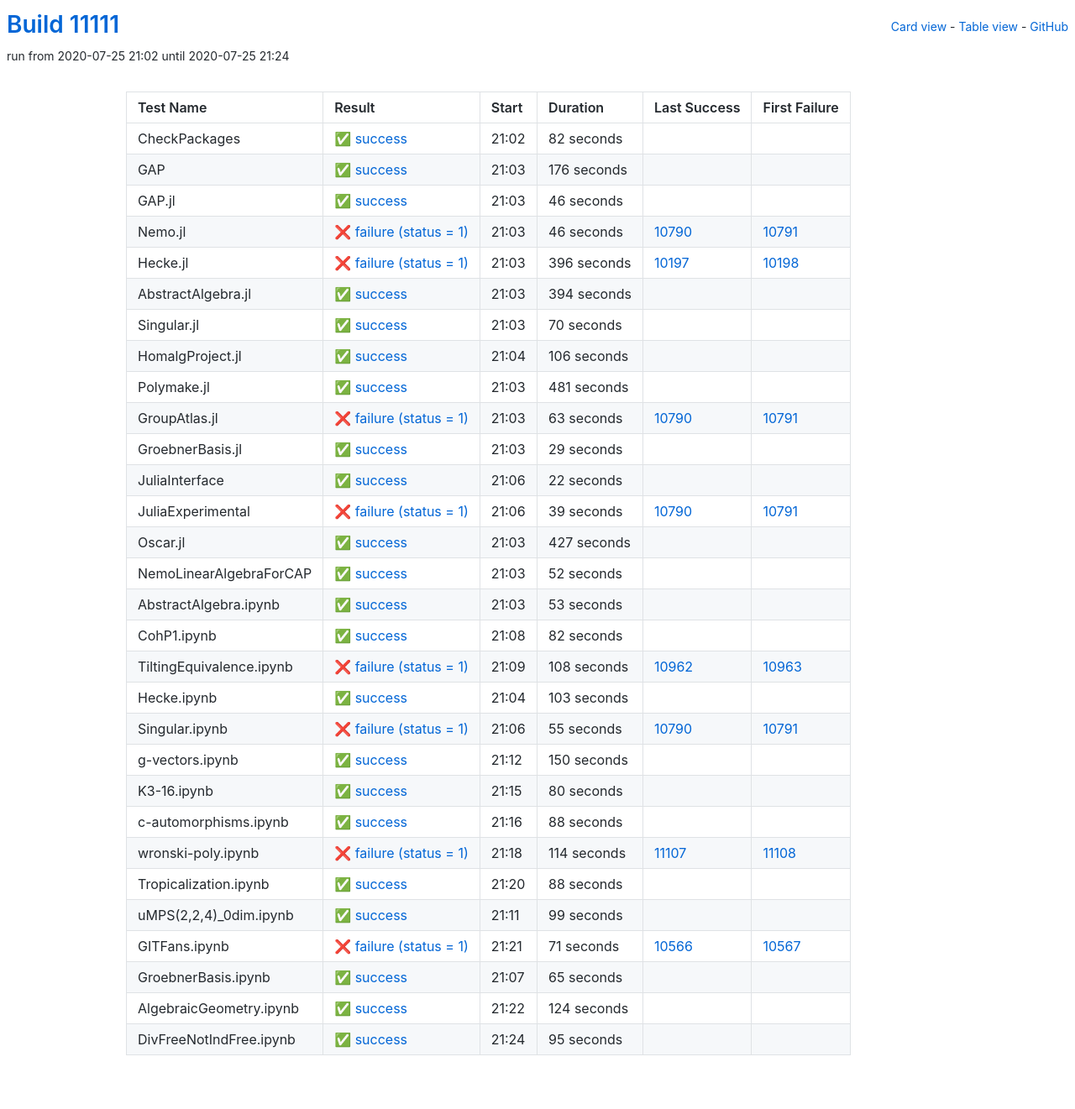
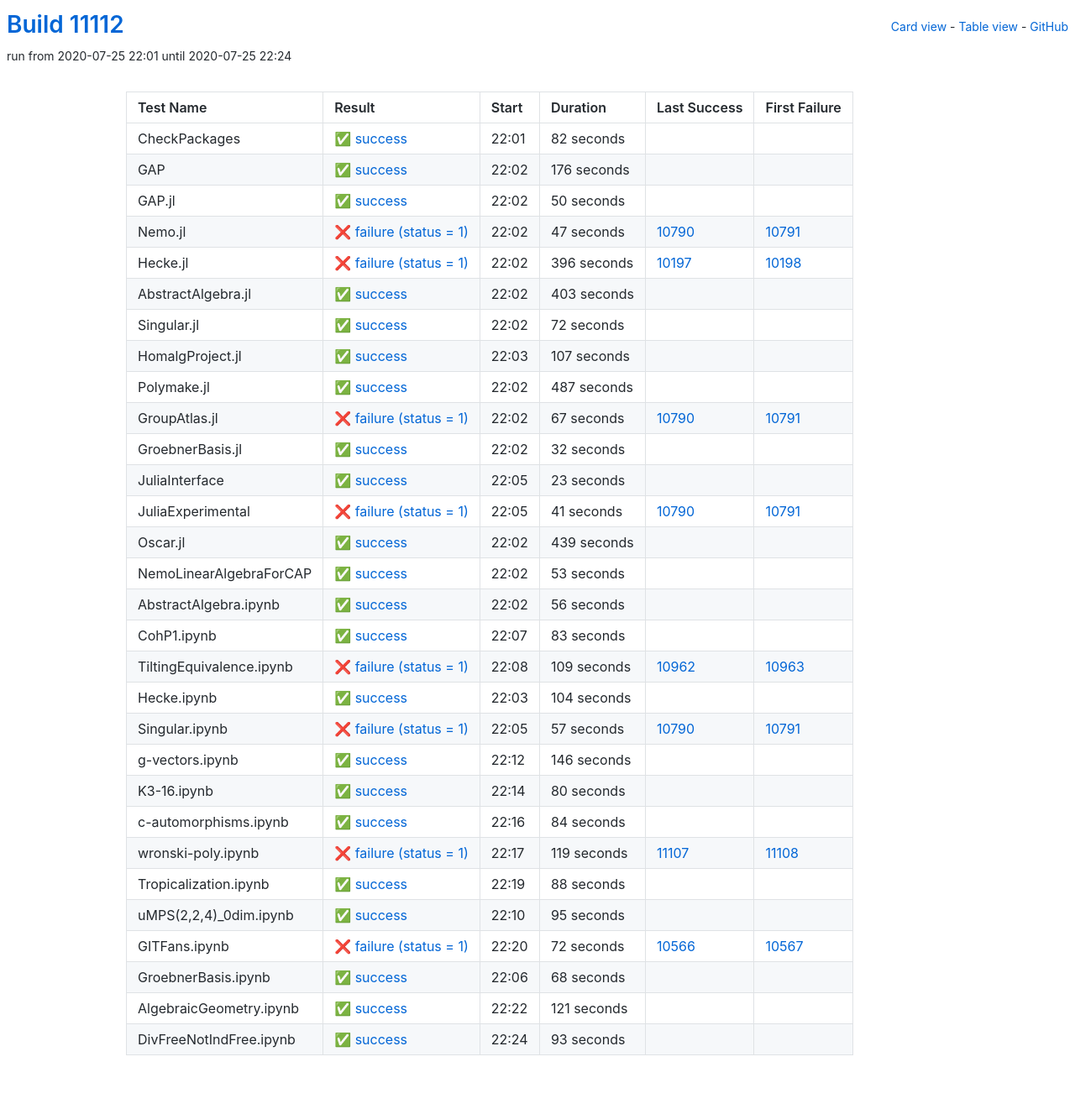
Before and after one commit to oscar-system/oscar-ci-status, a Jekyll site: the page built from table.html, in a window 1280 px wide. Shown: the whole page at 84% size. Built offline with Jekyll 4.4.1, drawn with Linux system fonts in a browser that asks for light colours.

Commit message:
Build #11112

```diff
--- a/_data/ci.yml
+++ b/_data/ci.yml
@@ -1,6 +1,6 @@
 ---
-build: 11111
-build_url: https://oscarci.mathematik.uni-kl.de/job/oscar/11111/
+build: 11112
+build_url: https://oscarci.mathematik.uni-kl.de/job/oscar/11112/
 job: oscar
 organization: oscar-system
 repo: oscar-ci-status
@@ -8,8 +8,8 @@
 tests:
 - name: CheckPackages
   id: checkpackages
-  log: https://oscarci.mathematik.uni-kl.de/job/oscar/11111/artifact/logs/build-11111/CheckPackages.log
-  start: 2020-07-25 21:02
+  log: https://oscarci.mathematik.uni-kl.de/job/oscar/11112/artifact/logs/build-11112/CheckPackages.log
+  start: 2020-07-25 22:01
   success: true
   exitcode: 0
   status: success
@@ -20,8 +20,8 @@
   first_failure_url:
 - name: GAP
   id: gap
-  log: https://oscarci.mathematik.uni-kl.de/job/oscar/11111/artifact/logs/build-11111/GAP.log
-  start: 2020-07-25 21:03
+  log: https://oscarci.mathematik.uni-kl.de/job/oscar/11112/artifact/logs/build-11112/GAP.log
+  start: 2020-07-25 22:02
   success: true
   exitcode: 0
   status: success
@@ -32,32 +32,32 @@
   first_failure_url:
 - name: GAP.jl
   id: gap-jl
-  log: https://oscarci.mathematik.uni-kl.de/job/oscar/11111/artifact/logs/build-11111/GAP.jl.log
-  start: 2020-07-25 21:03
+  log: https://oscarci.mathematik.uni-kl.de/job/oscar/11112/artifact/logs/build-11112/GAP.jl.log
+  start: 2020-07-25 22:02
   success: true
   exitcode: 0
   status: success
-  duration: 46
+  duration: 50
   last_success: false
   last_success_url:
   first_failure: false
   first_failure_url:
 - name: Nemo.jl
   id: nemo-jl
-  log: https://oscarci.mathematik.uni-kl.de/job/oscar/11111/artifact/logs/build-11111/Nemo.jl.log
-  start: 2020-07-25 21:03
+  log: https://oscarci.mathematik.uni-kl.de/job/oscar/11112/artifact/logs/build-11112/Nemo.jl.log
+  start: 2020-07-25 22:02
   success: false
   exitcode: 1
   status: failure
-  duration: 46
+  duration: 47
   last_success: 10790
   last_success_url: https://oscarci.mathematik.uni-kl.de/job/oscar/10790/
   first_failure: 10791
   first_failure_url: https://oscarci.mathematik.uni-kl.de/job/oscar/10791/
 - name: Hecke.jl
   id: hecke-jl
-  log: https://oscarci.mathematik.uni-kl.de/job/oscar/11111/artifact/logs/build-11111/Hecke.jl.log
-  start: 2020-07-25 21:03
+  log: https://oscarci.mathematik.uni-kl.de/job/oscar/11112/artifact/logs/build-11112/Hecke.jl.log
+  start: 2020-07-25 22:02
   success: false
   exitcode: 1
   status: failure
@@ -68,128 +68,116 @@
   first_failure_url: https://oscarci.mathematik.uni-kl.de/job/oscar/10198/
 - name: AbstractAlgebra.jl
   id: abstractalgebra-jl
-  log: https://oscarci.mathematik.uni-kl.de/job/oscar/11111/artifact/logs/build-11111/AbstractAlgebra.jl.log
-  start: 2020-07-25 21:03
+  log: https://oscarci.mathematik.uni-kl.de/job/oscar/11112/artifact/logs/build-11112/AbstractAlgebra.jl.log
+  start: 2020-07-25 22:02
   success: true
   exitcode: 0
   status: success
-  duration: 394
+  duration: 403
   last_success: false
   last_success_url:
   first_failure: false
   first_failure_url:
 - name: Singular.jl
   id: singular-jl
-  log: https://oscarci.mathematik.uni-kl.de/job/oscar/11111/artifact/logs/build-11111/Singular.jl.log
-  start: 2020-07-25 21:03
+  log: https://oscarci.mathematik.uni-kl.de/job/oscar/11112/artifact/logs/build-11112/Singular.jl.log
+  start: 2020-07-25 22:02
   success: true
   exitcode: 0
   status: success
-  duration: 70
+  duration: 72
   last_success: false
   last_success_url:
   first_failure: false
   first_failure_url:
 - name: HomalgProject.jl
   id: homalgproject-jl
-  log: https://oscarci.mathematik.uni-kl.de/job/oscar/11111/artifact/logs/build-11111/HomalgProject.jl.log
-  start: 2020-07-25 21:04
+  log: https://oscarci.mathematik.uni-kl.de/job/oscar/11112/artifact/logs/build-11112/HomalgProject.jl.log
+  start: 2020-07-25 22:03
   success: true
   exitcode: 0
   status: success
-  duration: 106
+  duration: 107
   last_success: false
   last_success_url:
   first_failure: false
   first_failure_url:
 - name: Polymake.jl
   id: polymake-jl
-  log: https://oscarci.mathematik.uni-kl.de/job/oscar/11111/artifact/logs/build-11111/Polymake.jl.log
-  start: 2020-07-25 21:03
+  log: https://oscarci.mathematik.uni-kl.de/job/oscar/11112/artifact/logs/build-11112/Polymake.jl.log
+  start: 2020-07-25 22:02
   success: true
   exitcode: 0
   status: success
-  duration: 481
+  duration: 487
   last_success: false
   last_success_url:
   first_failure: false
   first_failure_url:
 - name: GroupAtlas.jl
   id: groupatlas-jl
-  log: https://oscarci.mathematik.uni-kl.de/job/oscar/11111/artifact/logs/build-11111/GroupAtlas.jl.log
-  start: 2020-07-25 21:03
+  log: https://oscarci.mathematik.uni-kl.de/job/oscar/11112/artifact/logs/build-11112/GroupAtlas.jl.log
+  start: 2020-07-25 22:02
   success: false
   exitcode: 1
   status: failure
-  duration: 63
+  duration: 67
   last_success: 10790
   last_success_url: https://oscarci.mathematik.uni-kl.de/job/oscar/10790/
   first_failure: 10791
   first_failure_url: https://oscarci.mathematik.uni-kl.de/job/oscar/10791/
 - name: GroebnerBasis.jl
   id: groebnerbasis-jl
-  log: https://oscarci.mathematik.uni-kl.de/job/oscar/11111/artifact/logs/build-11111/GroebnerBasis.jl.log
-  start: 2020-07-25 21:03
+  log: https://oscarci.mathematik.uni-kl.de/job/oscar/11112/artifact/logs/build-11112/GroebnerBasis.jl.log
+  start: 2020-07-25 22:02
   success: true
   exitcode: 0
   status: success
-  duration: 29
+  duration: 32
   last_success: false
   last_success_url:
   first_failure: false
   first_failure_url:
 - name: JuliaInterface
   id: juliainterface
-  log: https://oscarci.mathematik.uni-kl.de/job/oscar/11111/artifact/logs/build-11111/JuliaInterface.log
-  start: 2020-07-25 21:06
+  log: https://oscarci.mathematik.uni-kl.de/job/oscar/11112/artifact/logs/build-11112/JuliaInterface.log
+  start: 2020-07-25 22:05
   success: true
   exitcode: 0
   status: success
-  duration: 22
+  duration: 23
   last_success: false
   last_success_url:
   first_failure: false
   first_failure_url:
 - name: JuliaExperimental
   id: juliaexperimental
-  log: https://oscarci.mathematik.uni-kl.de/job/oscar/11111/artifact/logs/build-11111/JuliaExperimental.log
-  start: 2020-07-25 21:06
+  log: https://oscarci.mathematik.uni-kl.de/job/oscar/11112/artifact/logs/build-11112/JuliaExperimental.log
+  start: 2020-07-25 22:05
   success: false
   exitcode: 1
   status: failure
-  duration: 39
+  duration: 41
   last_success: 10790
   last_success_url: https://oscarci.mathematik.uni-kl.de/job/oscar/10790/
   first_failure: 10791
   first_failure_url: https://oscarci.mathematik.uni-kl.de/job/oscar/10791/
 - name: Oscar.jl
   id: oscar-jl
-  log: https://oscarci.mathematik.uni-kl.de/job/oscar/11111/artifact/logs/build-11111/Oscar.jl.log
-  start: 2020-07-25 21:03
+  log: https://oscarci.mathematik.uni-kl.de/job/oscar/11112/artifact/logs/build-11112/Oscar.jl.log
+  start: 2020-07-25 22:02
   success: true
   exitcode: 0
   status: success
-  duration: 427
+  duration: 439
   last_success: false
   last_success_url:
   first_failure: false
   first_failure_url:
 - name: NemoLinearAlgebraForCAP
   id: nemolinearalgebraforcap
-  log: https://oscarci.mathematik.uni-kl.de/job/oscar/11111/artifact/logs/build-11111/NemoLinearAlgebraForCAP.log
-  start: 2020-07-25 21:03
-  success: true
-  exitcode: 0
-  status: success
-  duration: 52
-  last_success: false
-  last_success_url:
-  first_failure: false
-  first_failure_url:
-- name: AbstractAlgebra.ipynb
-  id: abstractalgebra-ipynb
-  log: https://oscarci.mathematik.uni-kl.de/job/oscar/11111/artifact/logs/build-11111/AbstractAlgebra.ipynb.log
-  start: 2020-07-25 21:03
+  log: https://oscarci.mathematik.uni-kl.de/job/oscar/11112/artifact/logs/build-11112/NemoLinearAlgebraForCAP.log
+  start: 2020-07-25 22:02
   success: true
   exitcode: 0
   status: success
@@ -198,70 +186,82 @@
   last_success_url:
   first_failure: false
   first_failure_url:
-- name: CohP1.ipynb
-  id: cohp1-ipynb
-  log: https://oscarci.mathematik.uni-kl.de/job/oscar/11111/artifact/logs/build-11111/CohP1.ipynb.log
-  start: 2020-07-25 21:08
+- name: AbstractAlgebra.ipynb
+  id: abstractalgebra-ipynb
+  log: https://oscarci.mathematik.uni-kl.de/job/oscar/11112/artifact/logs/build-11112/AbstractAlgebra.ipynb.log
+  start: 2020-07-25 22:02
   success: true
   exitcode: 0
   status: success
-  duration: 82
+  duration: 56
+  last_success: false
+  last_success_url:
+  first_failure: false
+  first_failure_url:
+- name: CohP1.ipynb
+  id: cohp1-ipynb
+  log: https://oscarci.mathematik.uni-kl.de/job/oscar/11112/artifact/logs/build-11112/CohP1.ipynb.log
+  start: 2020-07-25 22:07
+  success: true
+  exitcode: 0
+  status: success
+  duration: 83
   last_success: false
   last_success_url:
   first_failure: false
   first_failure_url:
 - name: TiltingEquivalence.ipynb
   id: tiltingequivalence-ipynb
-  log: https://oscarci.mathematik.uni-kl.de/job/oscar/11111/artifact/logs/build-11111/TiltingEquivalence.ipynb.log
-  start: 2020-07-25 21:09
+  log: https://oscarci.mathematik.uni-kl.de/job/oscar/11112/artifact/logs/build-11112/TiltingEquivalence.ipynb.log
+  start: 2020-07-25 22:08
   success: false
   exitcode: 1
   status: failure
-  duration: 108
+  duration: 109
   last_success: 10962
   last_success_url: https://oscarci.mathematik.uni-kl.de/job/oscar/10962/
   first_failure: 10963
   first_failure_url: https://oscarci.mathematik.uni-kl.de/job/oscar/10963/
 - name: Hecke.ipynb
   id: hecke-ipynb
-  log: https://oscarci.mathematik.uni-kl.de/job/oscar/11111/artifact/logs/build-11111/Hecke.ipynb.log
-  start: 2020-07-25 21:04
+  log: https://oscarci.mathematik.uni-kl.de/job/oscar/11112/artifact/logs/build-11112/Hecke.ipynb.log
+  start: 2020-07-25 22:03
   success: true
   exitcode: 0
   status: success
-  duration: 103
+  duration: 104
   last_success: false
   last_success_url:
   first_failure: false
   first_failure_url:
 - name: Singular.ipynb
   id: singular-ipynb
-  log: https://oscarci.mathematik.uni-kl.de/job/oscar/11111/artifact/logs/build-11111/Singular.ipynb.log
-  start: 2020-07-25 21:06
+  log: https://oscarci.mathematik.uni-kl.de/job/oscar/11112/artifact/logs/build-11112/Singular.ipynb.log
+  start: 2020-07-25 22:05
   success: false
   exitcode: 1
   status: failure
-  duration: 55
+  duration: 57
   last_success: 10790
   last_success_url: https://oscarci.mathematik.uni-kl.de/job/oscar/10790/
   first_failure: 10791
   first_failure_url: https://oscarci.mathematik.uni-kl.de/job/oscar/10791/
 - name: g-vectors.ipynb
   id: g-vectors-ipynb
-  log: https://oscarci.mathematik.uni-kl.de/job/oscar/11111/artifact/logs/build-11111/g-vectors.ipynb.log
-  start: 2020-07-25 21:12
+  log: https://oscarci.mathematik.uni-kl.de/job/oscar/11112/artifact/logs/build-11112/g-vectors.ipynb.log
+  start: 2020-07-25 22:12
   success: true
   exitcode: 0
   status: success
-  duration: 150
+  duration: 146
   last_success: false
   last_success_url:
   first_failure: false
   first_failure_url:
 - name: K3-16.ipynb
   id: k3-16-ipynb
-  log: https://oscarci.mathematik.uni-kl.de/job/oscar/11111/artifact/logs/build-11111/K3-16.ipynb.log
-  start: 2020-07-25 21:15
+  log: https://oscarci.mathematik.uni-kl.de/job/oscar/11112/artifact/logs/build-11112/K3-16.ipynb.log
+  start: 2020-07-25 22:14
   success: true
   exitcode: 0
   status: success
@@ -272,32 +272,32 @@
   first_failure_url:
 - name: c-automorphisms.ipynb
   id: c-automorphisms-ipynb
-  log: https://oscarci.mathematik.uni-kl.de/job/oscar/11111/artifact/logs/build-11111/c-automorphisms.ipynb.log
-  start: 2020-07-25 21:16
+  log: https://oscarci.mathematik.uni-kl.de/job/oscar/11112/artifact/logs/build-11112/c-automorphisms.ipynb.log
+  start: 2020-07-25 22:16
   success: true
   exitcode: 0
   status: success
-  duration: 88
+  duration: 84
   last_success: false
   last_success_url:
   first_failure: false
   first_failure_url:
 - name: wronski-poly.ipynb
   id: wronski-poly-ipynb
-  log: https://oscarci.mathematik.uni-kl.de/job/oscar/11111/artifact/logs/build-11111/wronski-poly.ipynb.log
-  start: 2020-07-25 21:18
+  log: https://oscarci.mathematik.uni-kl.de/job/oscar/11112/artifact/logs/build-11112/wronski-poly.ipynb.log
+  start: 2020-07-25 22:17
   success: false
   exitcode: 1
   status: failure
-  duration: 114
+  duration: 119
   last_success: 11107
   last_success_url: https://oscarci.mathematik.uni-kl.de/job/oscar/11107/
   first_failure: 11108
   first_failure_url: https://oscarci.mathematik.uni-kl.de/job/oscar/11108/
 - name: Tropicalization.ipynb
   id: tropicalization-ipynb
-  log: https://oscarci.mathematik.uni-kl.de/job/oscar/11111/artifact/logs/build-11111/Tropicalization.ipynb.log
-  start: 2020-07-25 21:20
+  log: https://oscarci.mathematik.uni-kl.de/job/oscar/11112/artifact/logs/build-11112/Tropicalization.ipynb.log
+  start: 2020-07-25 22:19
   success: true
   exitcode: 0
   status: success
@@ -308,56 +308,8 @@
   first_failure_url:
 - name: uMPS(2,2,4)_0dim.ipynb
   id: umps-2-2-4-0dim-ipynb
-  log: https://oscarci.mathematik.uni-kl.de/job/oscar/11111/artifact/logs/build-11111/uMPS-2-2-4-_0dim.ipynb.log
-  start: 2020-07-25 21:11
-  success: true
-  exitcode: 0
-  status: success
-  duration: 99
-  last_success: false
-  last_success_url:
-  first_failure: false
-  first_failure_url:
-- name: GITFans.ipynb
-  id: gitfans-ipynb
-  log: https://oscarci.mathematik.uni-kl.de/job/oscar/11111/artifact/logs/build-11111/GITFans.ipynb.log
-  start: 2020-07-25 21:21
-  success: false
-  exitcode: 1
-  status: failure
-  duration: 71
-  last_success: 10566
-  last_success_url: https://oscarci.mathematik.uni-kl.de/job/oscar/10566/
-  first_failure: 10567
-  first_failure_url: https://oscarci.mathematik.uni-kl.de/job/oscar/10567/
-- name: GroebnerBasis.ipynb
-  id: groebnerbasis-ipynb
-  log: https://oscarci.mathematik.uni-kl.de/job/oscar/11111/artifact/logs/build-11111/GroebnerBasis.ipynb.log
-  start: 2020-07-25 21:07
-  success: true
-  exitcode: 0
-  status: success
-  duration: 65
-  last_success: false
-  last_success_url:
-  first_failure: false
-  first_failure_url:
-- name: AlgebraicGeometry.ipynb
-  id: algebraicgeometry-ipynb
-  log: https://oscarci.mathematik.uni-kl.de/job/oscar/11111/artifact/logs/build-11111/AlgebraicGeometry.ipynb.log
-  start: 2020-07-25 21:22
-  success: true
-  exitcode: 0
-  status: success
-  duration: 124
-  last_success: false
-  last_success_url:
-  first_failure: false
-  first_failure_url:
-- name: DivFreeNotIndFree.ipynb
-  id: divfreenotindfree-ipynb
-  log: https://oscarci.mathematik.uni-kl.de/job/oscar/11111/artifact/logs/build-11111/DivFreeNotIndFree.ipynb.log
-  start: 2020-07-25 21:24
+  log: https://oscarci.mathematik.uni-kl.de/job/oscar/11112/artifact/logs/build-11112/uMPS-2-2-4-_0dim.ipynb.log
+  start: 2020-07-25 22:10
   success: true
   exitcode: 0
   status: success
@@ -366,3 +318,51 @@
   last_success_url:
   first_failure: false
   first_failure_url:
+- name: GITFans.ipynb
+  id: gitfans-ipynb
+  log: https://oscarci.mathematik.uni-kl.de/job/oscar/11112/artifact/logs/build-11112/GITFans.ipynb.log
+  start: 2020-07-25 22:20
+  success: false
+  exitcode: 1
+  status: failure
+  duration: 72
+  last_success: 10566
+  last_success_url: https://oscarci.mathematik.uni-kl.de/job/oscar/10566/
+  first_failure: 10567
+  first_failure_url: https://oscarci.mathematik.uni-kl.de/job/oscar/10567/
+- name: GroebnerBasis.ipynb
+  id: groebnerbasis-ipynb
+  log: https://oscarci.mathematik.uni-kl.de/job/oscar/11112/artifact/logs/build-11112/GroebnerBasis.ipynb.log
+  start: 2020-07-25 22:06
+  success: true
+  exitcode: 0
+  status: success
+  duration: 68
+  last_success: false
+  last_success_url:
+  first_failure: false
+  first_failure_url:
+- name: AlgebraicGeometry.ipynb
+  id: algebraicgeometry-ipynb
+  log: https://oscarci.mathematik.uni-kl.de/job/oscar/11112/artifact/logs/build-11112/AlgebraicGeometry.ipynb.log
+  start: 2020-07-25 22:22
+  success: true
+  exitcode: 0
+  status: success
+  duration: 121
+  last_success: false
+  last_success_url:
+  first_failure: false
+  first_failure_url:
+- name: DivFreeNotIndFree.ipynb
+  id: divfreenotindfree-ipynb
+  log: https://oscarci.mathematik.uni-kl.de/job/oscar/11112/artifact/logs/build-11112/DivFreeNotIndFree.ipynb.log
+  start: 2020-07-25 22:24
+  success: true
+  exitcode: 0
+  status: success
+  duration: 93
+  last_success: false
+  last_success_url:
+  first_failure: false
+  first_failure_url:
```
Also changed, not shown: README.md.
